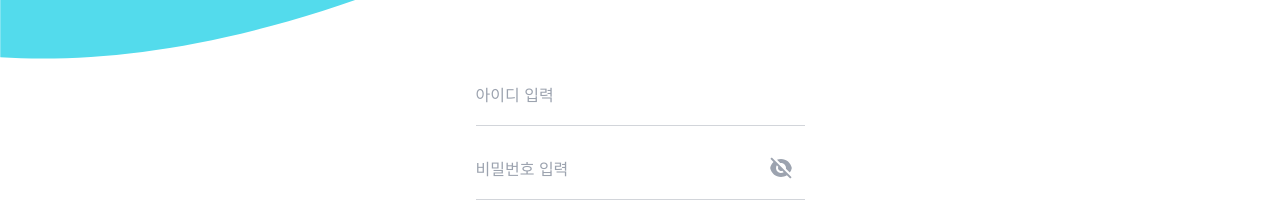
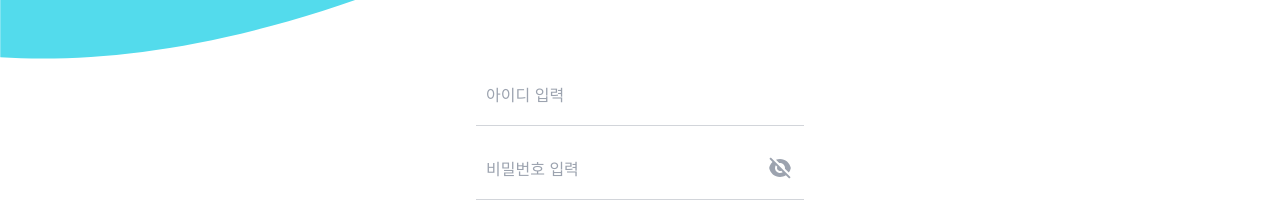
Before and after one commit to pearlKinn/join_uz_front, a Next.js app: page /logIn in a window 1280 px wide. Shown: the part 734-952 px from the top of the page. Built offline with nearby package versions, Linux system fonts and the light colour scheme.

Commit message:
:lipstick: [Design] 로그인화면  마크업 수정 및 input 컴포넌트 수정

```diff
--- a/src/app/(Auth)/logIn/page.tsx
+++ b/src/app/(Auth)/logIn/page.tsx
@@ -15,7 +15,7 @@ const LoginPage = () => {
   return (
     <section className="min-w-[360px] h-lvh flex flex-col">
       <header>
-        <h2 className="sr-only">LoginPage</h2>
+        <h1 className="sr-only">LoginPage</h1>
         <Logo />
       </header>
       <main>
--- a/src/components/input/input.tsx
+++ b/src/components/input/input.tsx
@@ -8,10 +8,18 @@ interface InputProps {
   placeholder: string;
   type: string;
   defaultValue: string;
-	onChange: (e: React.ChangeEvent<HTMLInputElement>) => void;
+  onChange: (e: React.ChangeEvent<HTMLInputElement>) => void;
+  children?: React.ReactNode;
 }
 
-const Input: React.FC<InputProps> = ({ id, placeholder, type, defaultValue,onChange }) => {
+const Input: React.FC<InputProps> = ({
+  id,
+  placeholder,
+  type,
+  defaultValue,
+  onChange,
+  children,
+}) => {
   const [isVisible, setIsVisible] = useState(false);
 
   const toggleVisibility = () => setIsVisible(!isVisible);
@@ -44,12 +52,12 @@ const Input: React.FC<InputProps> = ({ id, placeholder, type, defaultValue,onCha
   };
 
   return (
-    <div className="w-[329px] h-[74px] relative">
+    <div className="w-[328px] h-[74px] relative">
       <label htmlFor={id} className="sr-only">
         {id}
       </label>
       <input
-        className="w-full h-[56px] pt-[10px] pb-[14px] pr-10 focus:outline-none border-b border-b-gray300 focus:border-b-primary600"
+        className="w-full h-[56px] pl-[10px] pt-[10px] pb-[14px] pr-10 focus:outline-none border-b border-b-gray300 focus:border-b-primary600"
         type={handleTypeChange()}
         name={id}
         id={id}
@@ -68,6 +76,7 @@ const Input: React.FC<InputProps> = ({ id, placeholder, type, defaultValue,onCha
           {visibility}
         </button>
       )}
+      {children}
     </div>
   );
 };
```
